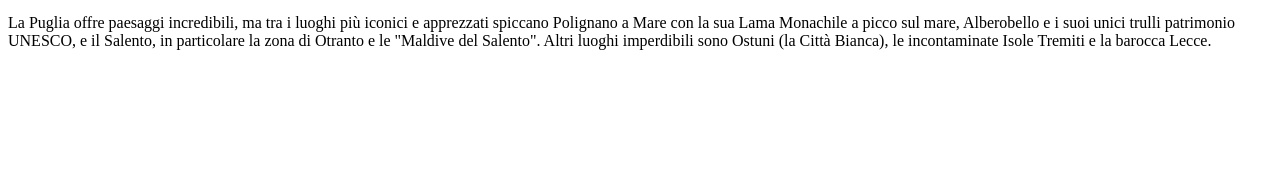
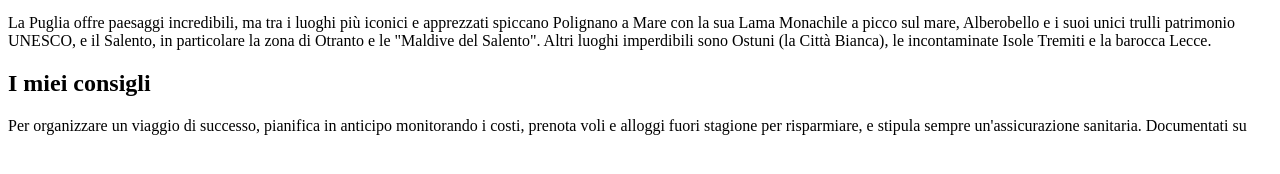
Before and after one commit to cilibertiantonia/esercizio-git, a plain HTML site: page index.html in a window 1280 px wide. Shown: the part 286-460 px from the top of the page. Drawn offline with Linux system fonts and the light colour scheme.

Commit message:
modifica h2

```diff
--- a/index.html
+++ b/index.html
@@ -21,6 +21,11 @@
         </div>
     </header>
 
+    <div>
+        <h2>I miei consigli</h2>
+        <p>Per organizzare un viaggio di successo, pianifica in anticipo monitorando i costi, prenota voli e alloggi fuori stagione per risparmiare, e stipula sempre un'assicurazione sanitaria. Documentati su</p>
+    </div>
+
 
 
 </body>
```
